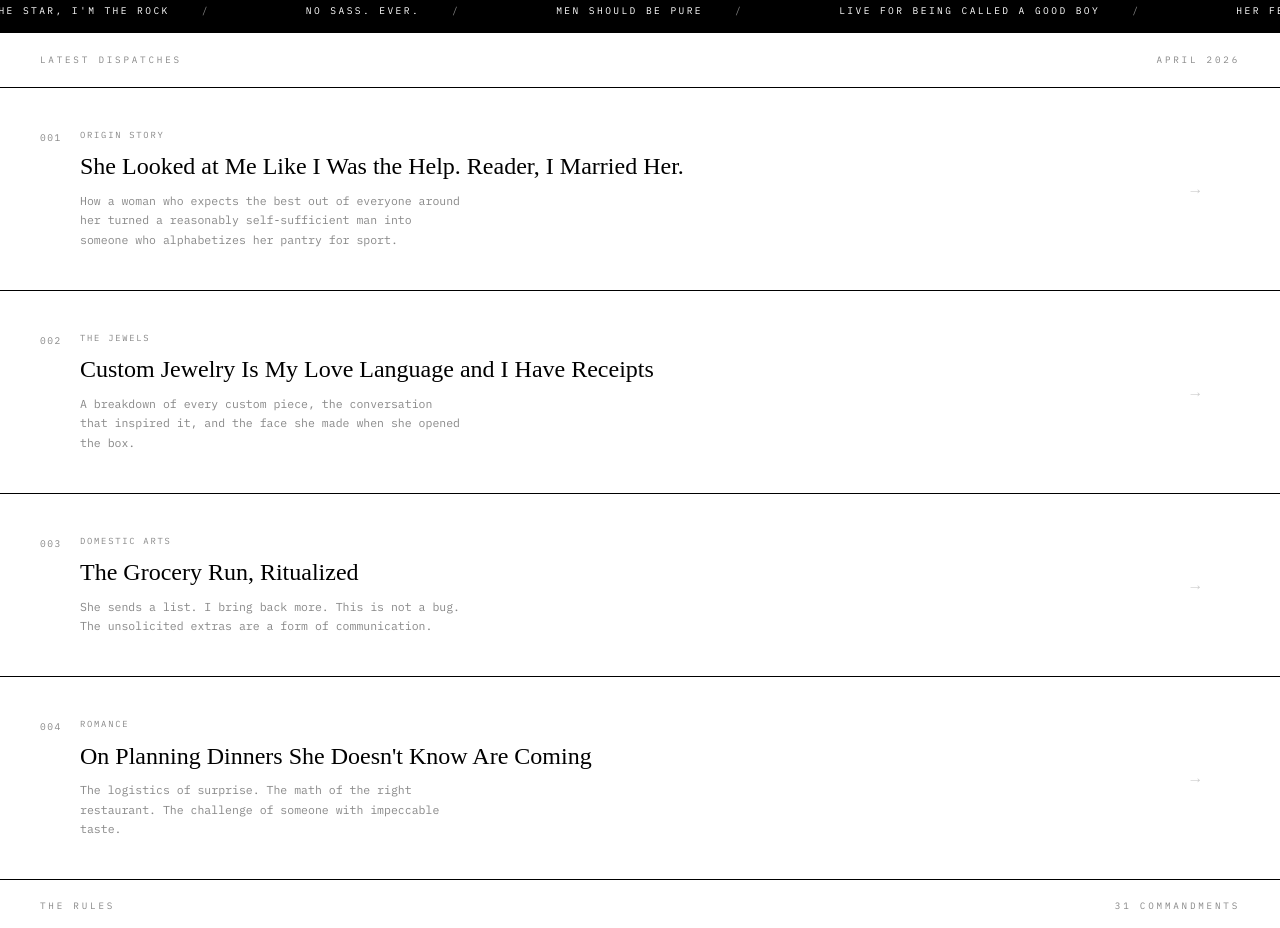
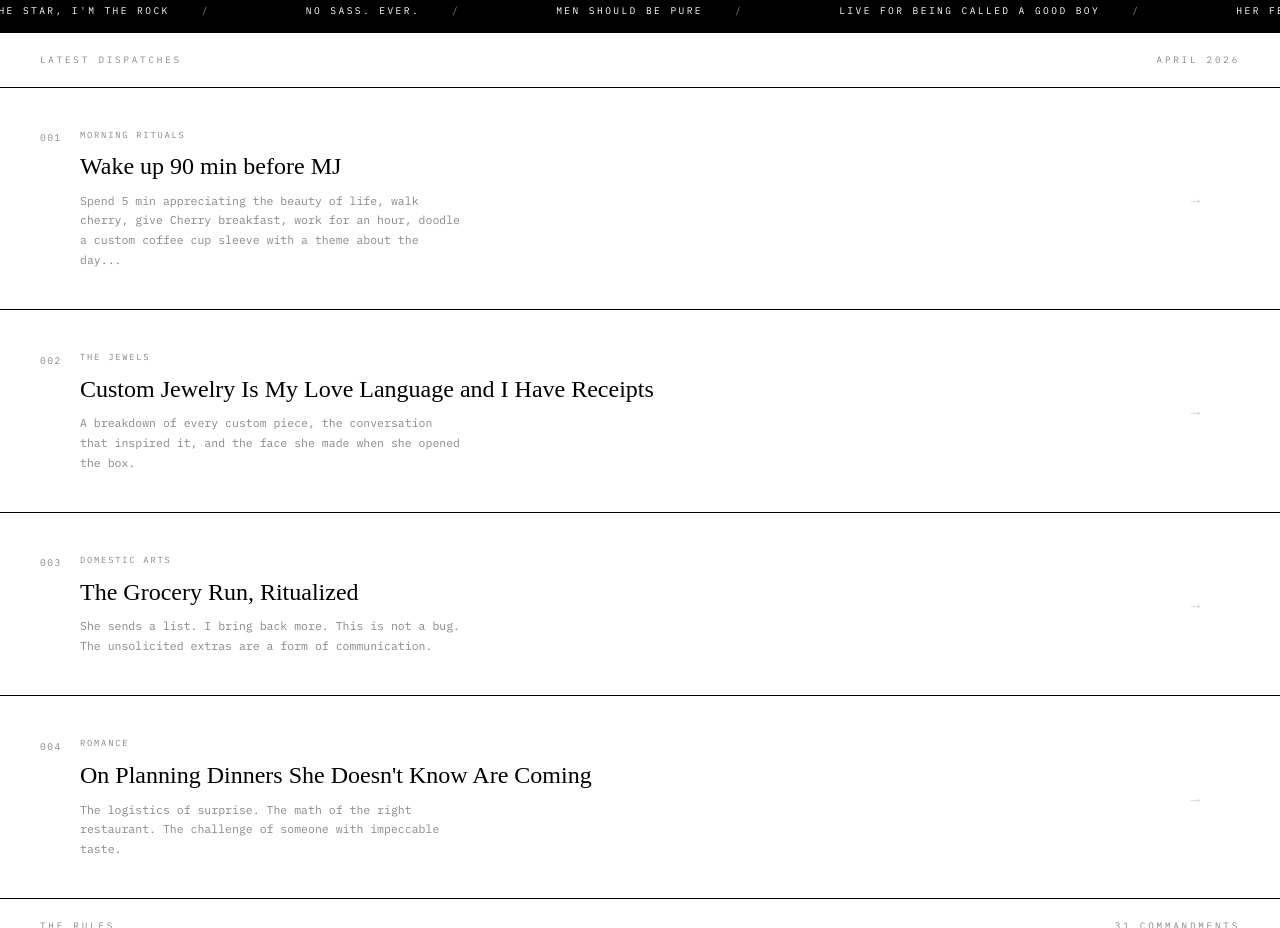
Before and after one commit to simpbitch-ux/simpbitch-com, a plain HTML site: page index.html in a window 1280 px wide. Shown: the part 1175-2103 px from the top of the page. Drawn offline with Linux system fonts and the light colour scheme; a web font is replaced by a local one.

Commit message:
Add files via upload

```diff
--- a/index.html
+++ b/index.html
@@ -200,9 +200,9 @@
     <article class="post" onclick="window.location='morning-ritual.html'" style="cursor:pointer;">
       <div class="post-index">001</div>
       <div class="post-content">
-        <div class="post-tag">Origin Story</div>
-        <h2 class="post-title">She Looked at Me Like I Was the Help. Reader, I Married Her.</h2>
-        <p class="post-excerpt">How a woman who expects the best out of everyone around her turned a reasonably self-sufficient man into someone who alphabetizes her pantry for sport.</p>
+        <div class="post-tag">Morning Rituals</div>
+        <h2 class="post-title">Wake up 90 min before MJ</h2>
+        <p class="post-excerpt">Spend 5 min appreciating the beauty of life, walk cherry, give Cherry breakfast, work for an hour, doodle a custom coffee cup sleeve with a theme about the day...</p>
       </div>
       <div class="post-arrow">→</div>
     </article>
```
